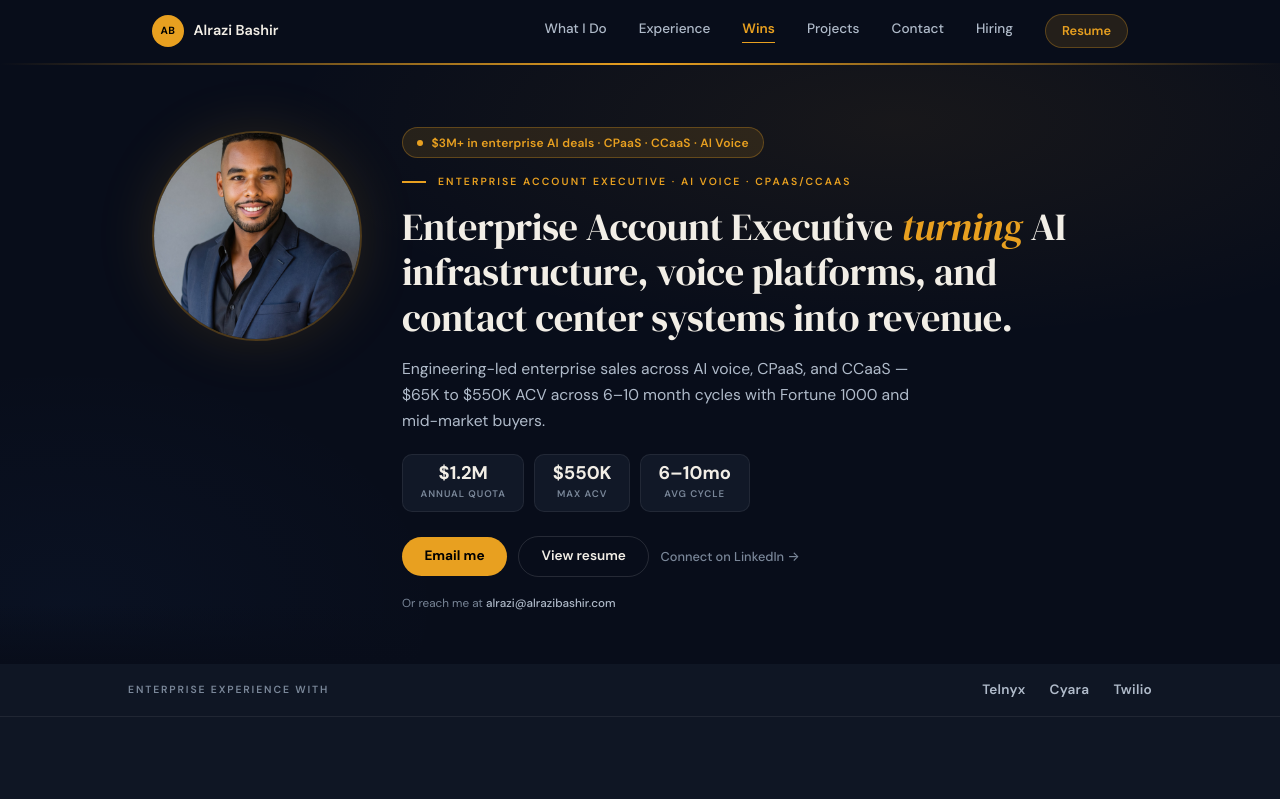
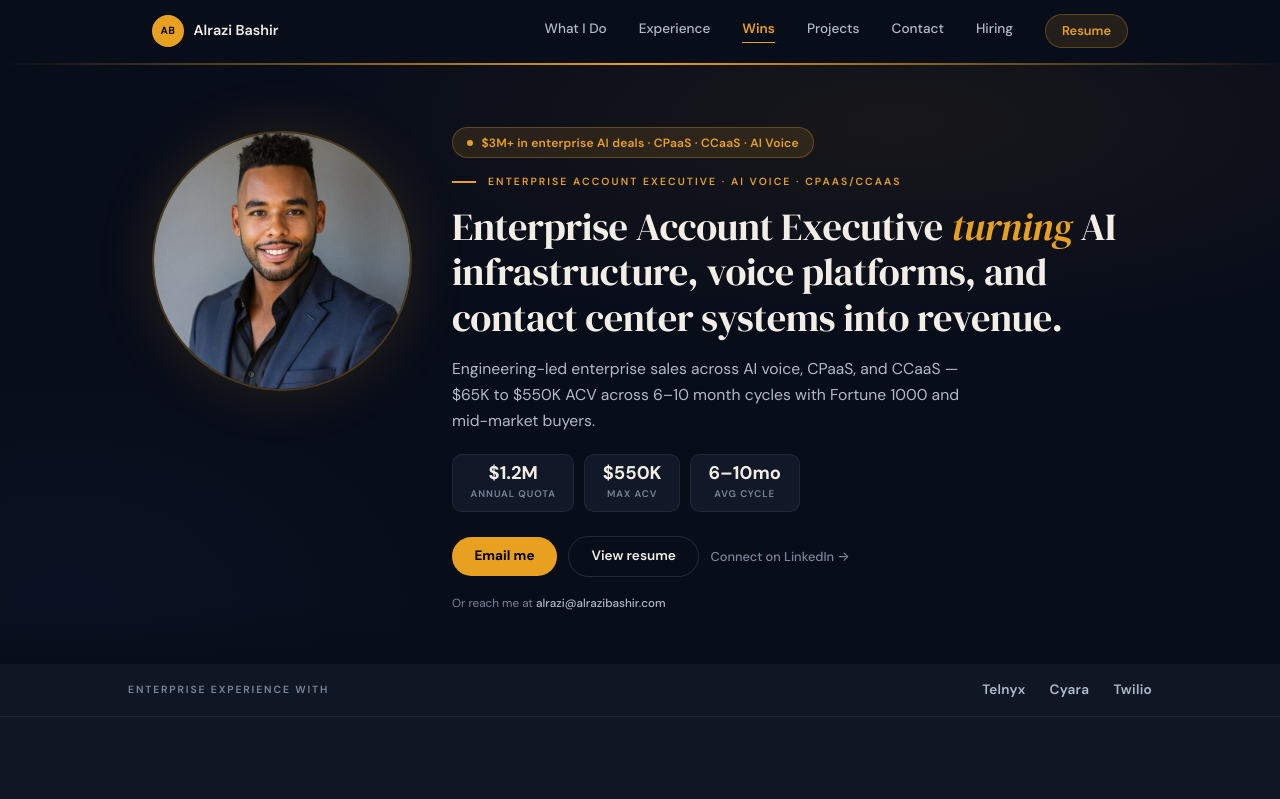
Before and after one commit to ABashir88/alrazibashir-site, a Next.js app: page / in a window 1280 px wide. Shown: the top 799 px of the page. Built offline with nearby package versions, Linux system fonts and the light colour scheme.

Commit message:
Hero: larger portrait, shift crop up to show full head

```diff
--- a/src/components/Hero.tsx
+++ b/src/components/Hero.tsx
@@ -24,7 +24,7 @@ export function Hero() {
               border: "2px solid var(--color-accent-border)",
               boxShadow: "0 0 40px rgba(232,160,32,0.12)"
             }}>
-              <Image src="/alrazi-headshot.jpg" alt="Alrazi Bashir" fill sizes="120px" priority className="object-cover" />
+              <Image src="/alrazi-headshot.jpg" alt="Alrazi Bashir" fill sizes="120px" priority className="object-cover" style={{ objectPosition: "center 15%" }} />
             </div>
           </div>
           <HeroContent hero={hero} email={email} />
@@ -36,13 +36,13 @@ export function Hero() {
           <div style={{ flexShrink: 0, paddingTop: "0.25rem" }}>
             <div style={{
               position: "relative",
-              width: "clamp(160px, 18vw, 210px)",
-              height: "clamp(160px, 18vw, 210px)",
+              width: "clamp(200px, 22vw, 260px)",
+              height: "clamp(200px, 22vw, 260px)",
               borderRadius: "50%", overflow: "hidden",
               border: "2px solid var(--color-accent-border)",
               boxShadow: "0 0 60px rgba(232,160,32,0.14)"
             }}>
-              <Image src="/alrazi-headshot.jpg" alt="Alrazi Bashir" fill sizes="210px" priority className="object-cover" />
+              <Image src="/alrazi-headshot.jpg" alt="Alrazi Bashir" fill sizes="260px" priority className="object-cover" style={{ objectPosition: "center 15%" }} />
             </div>
           </div>
           {/* Text content */}
```
